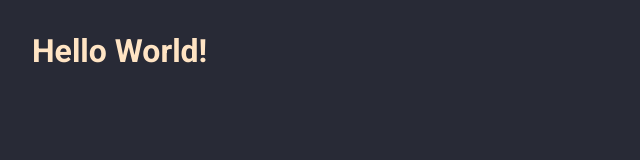
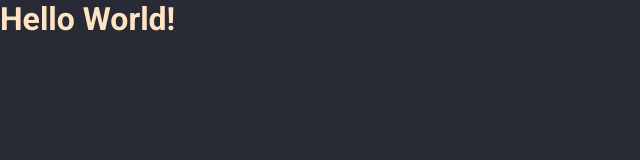
Before and after one commit to AgeVanBraun/bestellapp-da-modul7, a plain HTML site: page index.html in a window 1280 px wide. Shown: the whole page, without its empty margins (0-640 px from the left). Drawn offline with Linux system fonts and the light colour scheme.

Commit message:
standard.css changed

```diff
--- a/styles/standard.css
+++ b/styles/standard.css
@@ -1,11 +1,10 @@
 * {
-  margin: 0;
+  margin: 0 auto;
   padding: 0;
   box-sizing: border-box;
 }
 body {
-  font-family:'Roboto', sans-serif;
+  font-family: "Roboto", sans-serif;
   background-color: rgb(40, 42, 54);
   color: bisque;
-  padding: 32px;
 }
```
